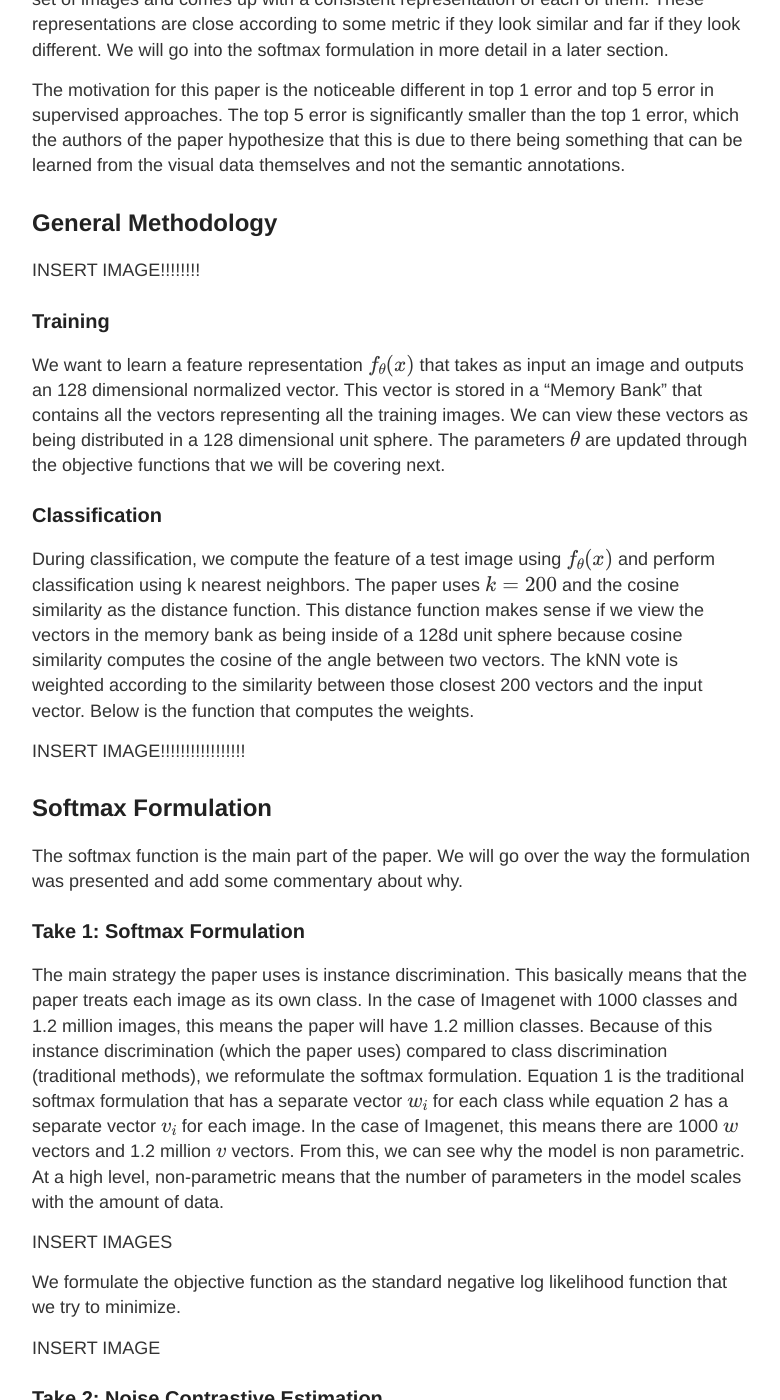
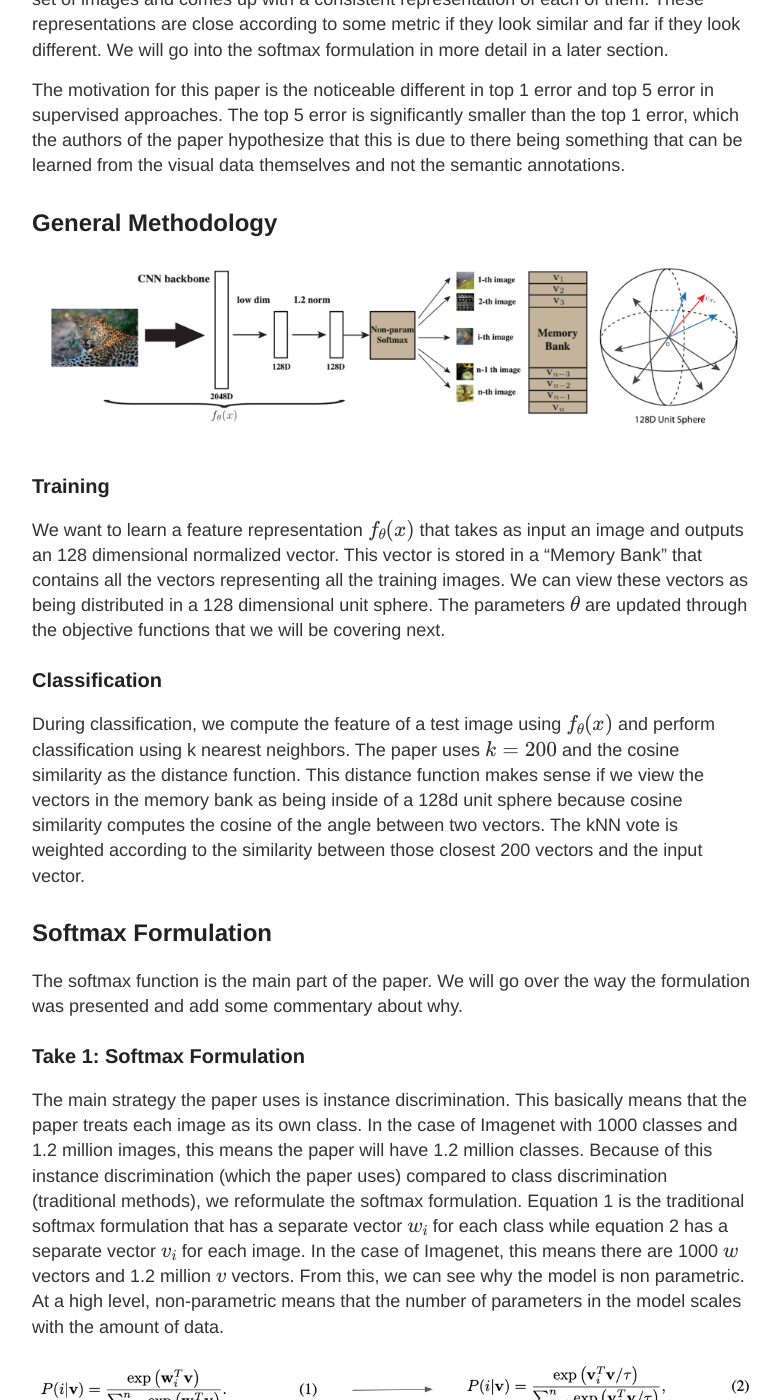
Before and after one commit to andrew128/andrew128.github.io, a Jekyll site: the page built from _posts/2020-10-6-L3dPaper.md, in a window 1280 px wide and 1400 px high, scrolled down 803 px. Shown: the whole window, without its empty margins (248-1028 px from the left). Built offline with Jekyll 4.4.1, drawn with Linux system fonts in a browser that asks for light colours; formulas are drawn with MathJax 3; some of the changed text lies outside the part shown.

Commit message:
add images to l3d post

```diff
--- a/_posts/2020-10-6-L3dPaper.md
+++ b/_posts/2020-10-6-L3dPaper.md
@@ -26,7 +26,7 @@
 
 ## General Methodology
 
-INSERT IMAGE!!!!!!!!
+![_config.yml]({{ site.baseurl }}/images/l3d/fig1.png)
 
 ### Training
 We want to learn a feature representation $f_\theta(x)$ that takes as input an image and outputs an 128 dimensional normalized vector.
@@ -39,9 +39,7 @@
 The paper uses $k = 200$ and the cosine similarity as the distance function.
 This distance function makes sense if we view the vectors in the memory bank as being inside of a 128d unit sphere because cosine similarity computes the cosine of the angle between two vectors.
 The kNN vote is weighted according to the similarity between those closest 200 vectors and the input vector.
-Below is the function that computes the weights.
 
-INSERT IMAGE!!!!!!!!!!!!!!!!!
 
 ## Softmax Formulation
 The softmax function is the main part of the paper.
@@ -57,11 +55,13 @@
 From this, we can see why the model is non parametric.
 At a high level, non-parametric means that the number of parameters in the model scales with the amount of data.
 
-INSERT IMAGES
+
+![_config.yml]({{ site.baseurl }}/images/l3d/fig2.png)
 
 We formulate the objective function as the standard negative log likelihood function that we try to minimize.
 
-INSERT IMAGE
+
+![_config.yml]({{ site.baseurl }}/images/l3d/fig3.png)
 
 ### Take 2: Noise Contrastive Estimation
 By treating each image as its own class and ending up with 1.2 million classes, we run into a computational problem.
@@ -71,39 +71,47 @@
 So instead of trying to distinguish between classes, we are trying to increase the probability that a sample $i$ with feature $v$ is from the data distribution $P_d$ and decrease the probability that the sample $i$ with feature $v'$ (feature vector for another image) is part of the data distribution.
 We end up with the following optimization objective in equation 7.
 
-INSERT IMAGE
+
+![_config.yml]({{ site.baseurl }}/images/l3d/fig4.png)
 
 Where does the computational improvement actually come from?
 If we remember in equation 2, the denominator is the hard part because we have to sum over 1.2 million terms.
 Here, we use the Monte Carlo Integration formula in equation 8 to come up with an approximation for the numerator $Z_i$.
 We end up turning an O(n) calculation into an O(1) calculation per batch $j_k$ of the whole training set.
 
-INSERT IMAGE
+
+![_config.yml]({{ site.baseurl }}/images/l3d/fig5.png)
 
 ### Take 3: Proximal Regularization
 There is still another problem that comes up when we treat each image as a class.
 This formulation means that we only end up with one instance per class, which leads to a lot of fluctuation.
 The paper introduces a regularization term into the objective function (Equations 7 and 10), which leads to a decrease in oscillation as seen in Figure 3.
 
-INSERT IMAGES
+
+![_config.yml]({{ site.baseurl }}/images/l3d/fig6.png)
+
+![_config.yml]({{ site.baseurl }}/images/l3d/fig7.png)
 
 ## Results and Takeaways
 
 The results from the paper indicate that the presented framework outperforms other unsupervised methods by a large margin.
 
-INSERT IMAGES< table 2, table3>
+
+![_config.yml]({{ site.baseurl }}/images/l3d/fig8.png)
 
 The table below also indicates that the capture similarity from the framework aligns well with the semantic annotation (i.e. class labels) of the data.
 
-INSERT IMAGE
+![_config.yml]({{ site.baseurl }}/images/l3d/fig9.png)
 
 In the realm of semi supervised learning, the paper's framework outperforms each of the presented methods (including supervised learning) up until 20% of the dataset is used as labeled data.
 
-INSERT IMAGE
+
+![_config.yml]({{ site.baseurl }}/images/l3d/fig10.png)
 
 In transfer learning, the paper's framework outperforms all the other unsupervised methods but still is worse than supervised learning by a significant margin.
 
-INSERT IMAGE
+
+![_config.yml]({{ site.baseurl }}/images/l3d/fig11.png)
 
 ## Supplementary Paper:
 
@@ -124,7 +132,8 @@
 If we look at the figure below, we can see that there is a momentum encoder taking in subsets of the training data.
 The output of the momentum encoder is combined with the input encoder to calculate the contrastive loss that is then used for learning.
 
-INSERT IMAGE
+
+![_config.yml]({{ site.baseurl }}/images/l3d/fig12.png)
 
 
 The paper presents a momentum function that decides the speed at which the subsample evolves.
@@ -133,7 +142,8 @@
 
 This presented method "MoCo", outperforms the main paper's method of utilizing a memory bank as seen below.
 
-INSERT IMAGE
+
+![_config.yml]({{ site.baseurl }}/images/l3d/fig13.png)
 
 
 Because we are looking only at subsamples as opposed to the whole memory bank, we can scale even further.
```
Also changed, not shown: images/l3d/fig1.png (added), images/l3d/fig10.png (added), images/l3d/fig11.png (added), images/l3d/fig12.png (added), images/l3d/fig13.png (added), images/l3d/fig2.png (added), images/l3d/fig3.png (added), images/l3d/fig4.png (added), images/l3d/fig5.png (added), images/l3d/fig6.png (added), images/l3d/fig7.png (added), images/l3d/fig8.png (added), images/l3d/fig9.png (added).
